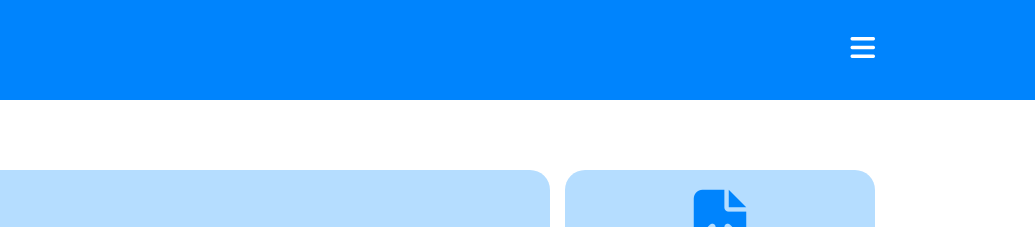
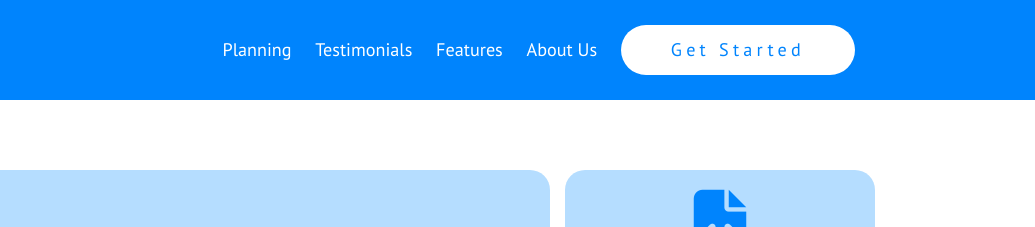
Before and after one commit to RiccardoMacchi/htmlcss-responsive-layout, a plain HTML site: page index.html in a window 1280 px wide. Shown: the top 227 px of the page, 245-1280 px from the left. Drawn offline with Linux system fonts and the light colour scheme.

Commit message:
aggiunta menu header

```diff
--- a/css/style.css
+++ b/css/style.css
@@ -32,17 +32,20 @@ h3 {
     font-size: 2rem;
 }
 
-.fa-solid.fa-bars {
-    color: #ffff;
-    font-size: 2rem;
+
+.btstart {
+    display: block;
+    margin: 15px auto;
+    padding: 10px 50px;
+    background-color: #ffff;
+    border-radius: 30px;
+    color: #0084fd;
+    text-decoration: none;
+    letter-spacing: 0.3rem;
 }
 
 .even {
     background-color: #9792e4;
-}
-
-footer {
-    background-color: #333333;
 }
 
 img {
@@ -90,6 +93,26 @@ header .container{
     display: flex;
     justify-content: space-between;
     align-items: center;
+}
+
+/* Regole menu nav */
+
+
+
+header ul li {
+    list-style: none;
+    display: none;
+}
+
+header li a{
+    list-style: none;
+    text-decoration: none;
+    color: white;
+}
+
+.fa-solid.fa-bars {
+    color: #ffff;
+    font-size: 2rem;
 }
 
 
@@ -257,16 +280,8 @@ header .container{
     color: #ffff;
 }
 
-.end .container a {
-    display: block;
+.end .btstrat {
     max-width: 85%;
-    margin: 15px auto;
-    padding: 10px 50px;
-    background-color: #ffff;
-    border-radius: 30px;
-    color: #0084fd;
-    text-decoration: none;
-    letter-spacing: 0.3rem;
 }
 
 .end span:first-child {
@@ -285,6 +300,10 @@ header .container{
 }
 
 /* Regole Footer */
+
+footer {
+    background-color: #333333;
+}
 
 footer .container {
     color: #ffff;
@@ -386,7 +405,15 @@ footer p {
     #funcion .container .col:first-child {
         display: flex;
         align-items: flex-end;
+    }
 
+    header ul li {
+        display: inline-block;
+        margin-right: 20px;
+    }
+
+    .fa-solid.fa-bars {
+        display: none;
     }
 
 }
--- a/index.html
+++ b/index.html
@@ -19,6 +19,13 @@
             </div>
             <nav>
                 <a href=""><i class="fa-solid fa-bars"></i></a>
+                <ul>
+                    <li><a href="#stra">Planning</a></li>
+                    <li><a href="">Testimonials</a></li>
+                    <li><a href="">Features</a></li>
+                    <li><a href="">About Us</a></li>
+                    <li><a class="btstart" href="">Get Started</a></li>
+                </ul>
             </nav>
         </div>
     </header>
@@ -70,7 +77,7 @@
             </div>
         </section>
 <!-- Section Strategic -->
-        <section class="even strategic">
+        <section class="even strategic" id="stra">
             <div class="container">
                 <div class="col">
                     <img src="img/planning1.png" alt="planning1">
@@ -210,7 +217,7 @@
             <p>
                 We're still in beta and we will be for awhile. As we add more functionality, we'll look into other plans with more controls.
             </p>
-            <a href="">Get Started</a>
+            <a class="btstart" href="">Get Started</a>
             <spapn>Copyright 2021 Boolean • Classe 128 • Privacy policy</span>
         </div>
     </section>
```
